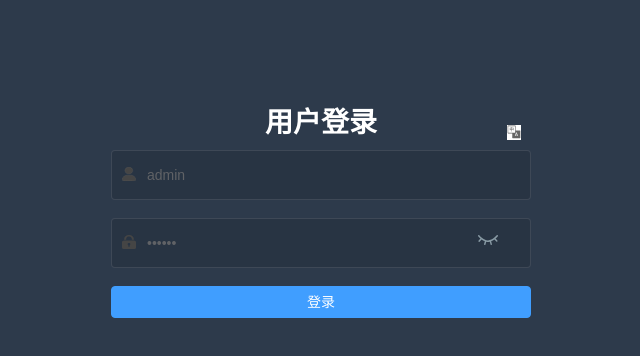
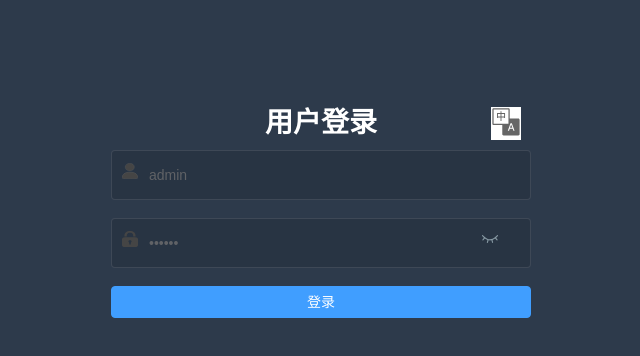
Before and after one commit to xiaominglin789/cms-common-vite, a Vue app: page /#/login in a window 1280 px wide. Shown: the top 356 px of the page, without its empty margins (319-959 px from the left). Built offline with nearby package versions, Linux system fonts and the light colour scheme.

Commit message:
fix: 修复组件:svg-icon根据size动态设置等比宽高

```diff
--- a/src/components/AppLanguage/index.vue
+++ b/src/components/AppLanguage/index.vue
@@ -5,7 +5,7 @@
     @command="onChangeLanguage"
     trigger="click"
   >
-    <svg-icon :size="size" icon="language"></svg-icon>
+    <svg-icon :size="size" :icon="icon"></svg-icon>
     <template #dropdown>
       <el-dropdown-menu>
         <el-dropdown-item
@@ -36,6 +36,10 @@ defineProps({
   size: {
     type: Number,
     default: 30
+  },
+  icon: {
+    type: String,
+    default: 'language'
   }
 })
 
--- a/src/components/SvgIcon/index.vue
+++ b/src/components/SvgIcon/index.vue
@@ -25,6 +25,10 @@ const props = defineProps({
     type: String,
     default: ''
   },
+  size: {
+    type: Number,
+    default: 16
+  },
   className: {
     type: String,
     default: ''
@@ -40,13 +44,15 @@ const styleWithWebIcon = computed(() => ({
 }))
 // 内部svg样式
 const styleLocal = computed(() => `#icon-${props.icon}`)
+
+// 动态设置icon宽高
+const iconSize = computed(() => props.size + 'px')
 </script>
 
 <style lang="scss" scoped>
 .svg-icon {
-  width: 1em;
-  height: 1em;
-  vertical-align: -0.15em;
+  width: v-bind(iconSize);
+  height: v-bind(iconSize);
   fill: currentColor;
   overflow: hidden;
 }
```
